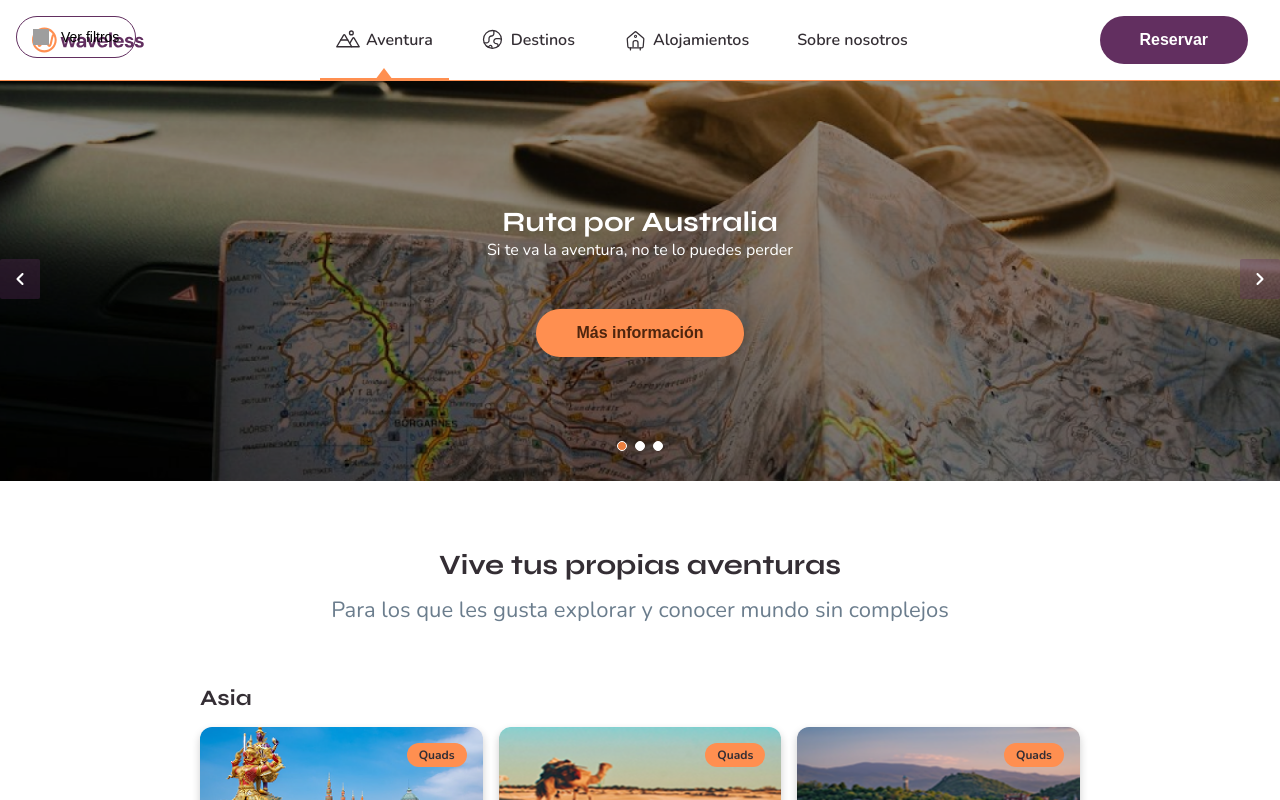
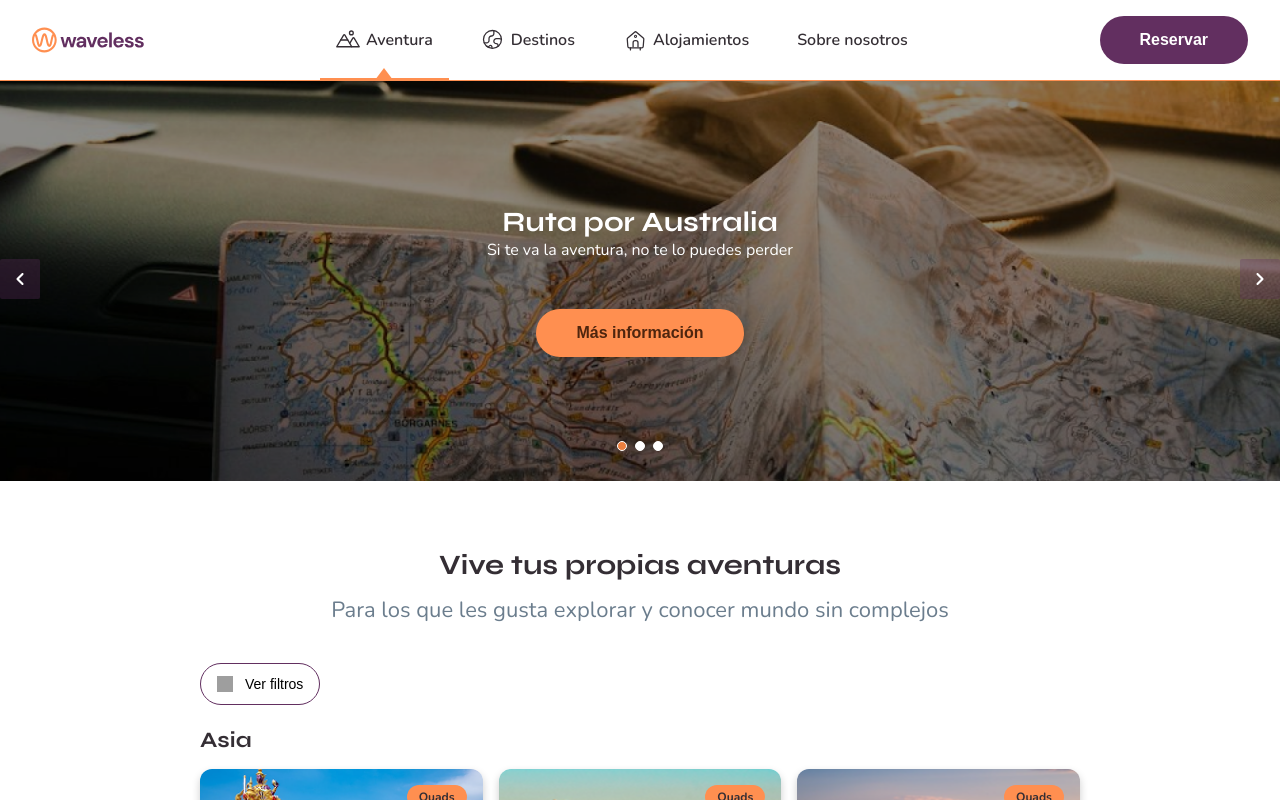
Before and after one commit to clara-delcerro/avoris, an Angular app: page / in a window 1280 px wide. Shown: the top 800 px of the page. Built offline with nearby package versions, Linux system fonts and the light colour scheme; grey boxes are pictures that could not be loaded.

Commit message:
adding sidebar menu for tablet

```diff
--- a/src/app/home/components/filters-sidebar/filters-sidebar.component.scss
+++ b/src/app/home/components/filters-sidebar/filters-sidebar.component.scss
@@ -151,13 +151,6 @@
   .filters--open {
     transform: translateX(0);
   }
-
-  .filters__open-btn {
-    display: flex;
-    position: absolute;
-    top: $sp-m;
-    left: $sp-m;
-  }
 }
 
 /* DESKTOP */
```
